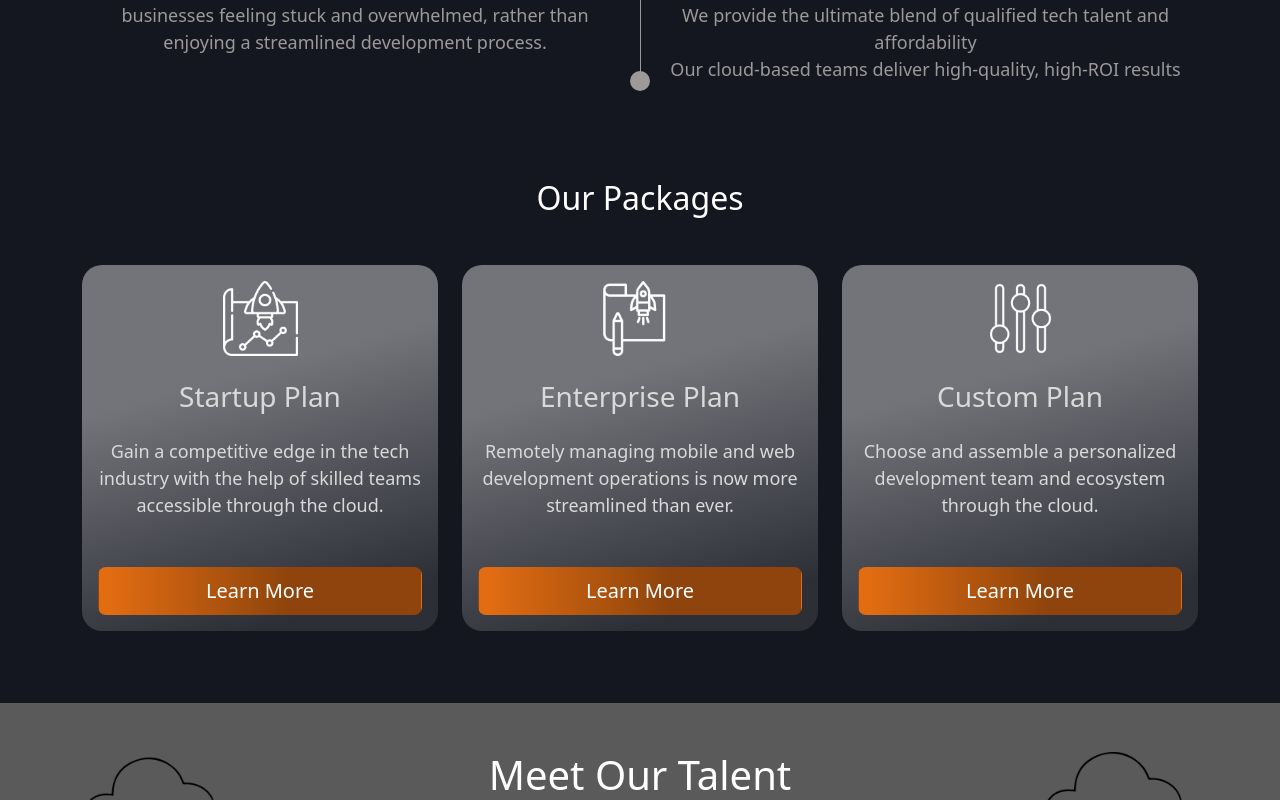
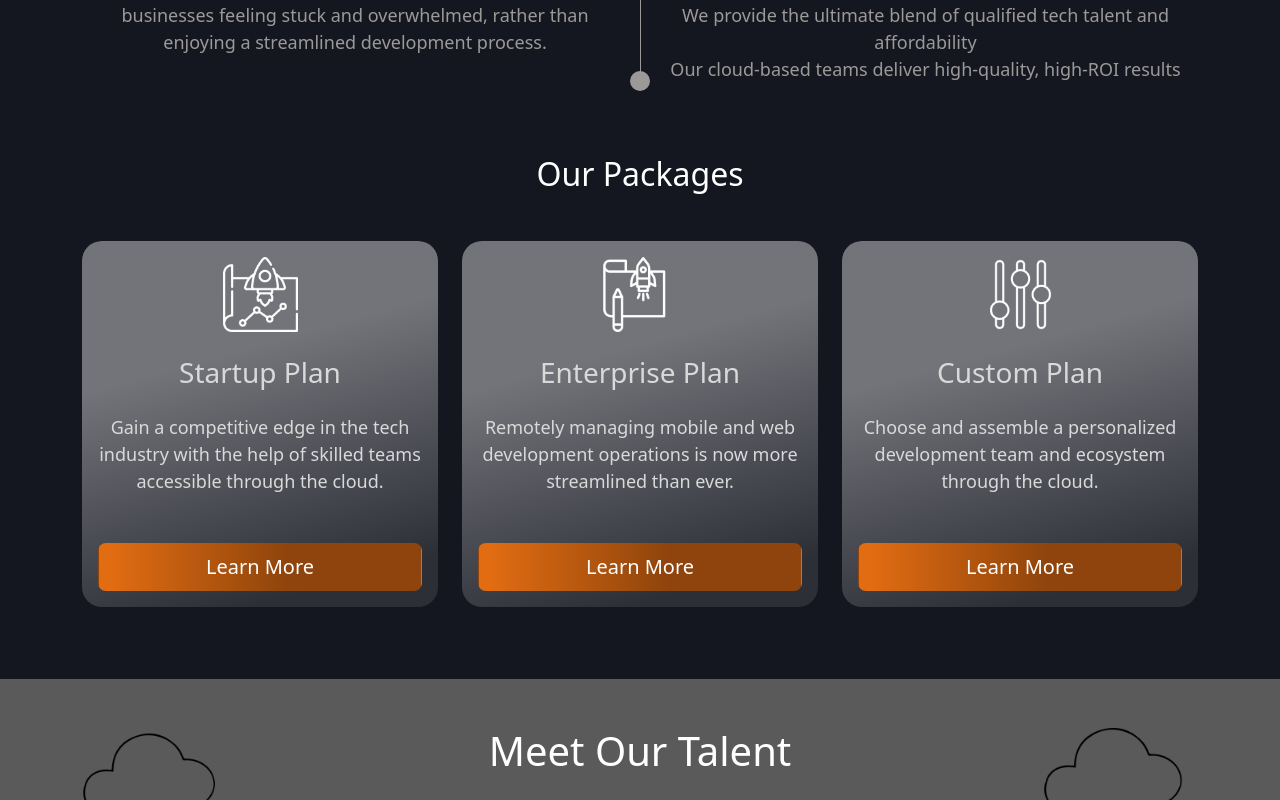
Before and after one commit to ihtshamali/MTSN, a Next.js app: page / in a window 1280 px wide. Shown: the part 4480-5280 px from the top of the page. Built offline with nearby package versions, Linux system fonts and the light colour scheme.

Commit message:
Update packages.js

```diff
--- a/pages/components/Home/packages/packages.js
+++ b/pages/components/Home/packages/packages.js
@@ -8,7 +8,7 @@ import Link from "next/link"
 function Packages() {
   return (
     <>
-      <section className='py-5'>
+      <section className='pt-4 pb-5'>
         <Container fluid="lg">
           <h2 className="px-4 px-lg-0 mb-5 text-center text-white">Our Packages</h2>
           <Row className="d-md-flex">
```
